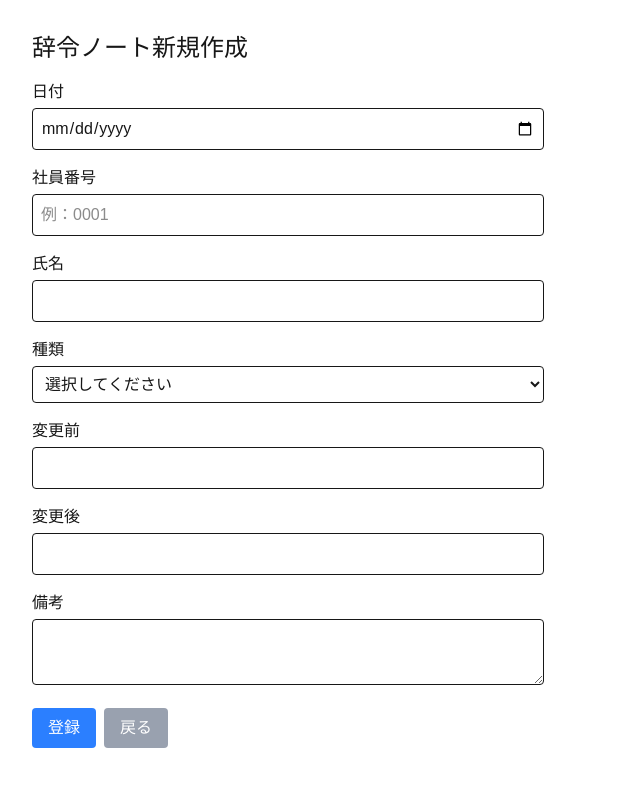
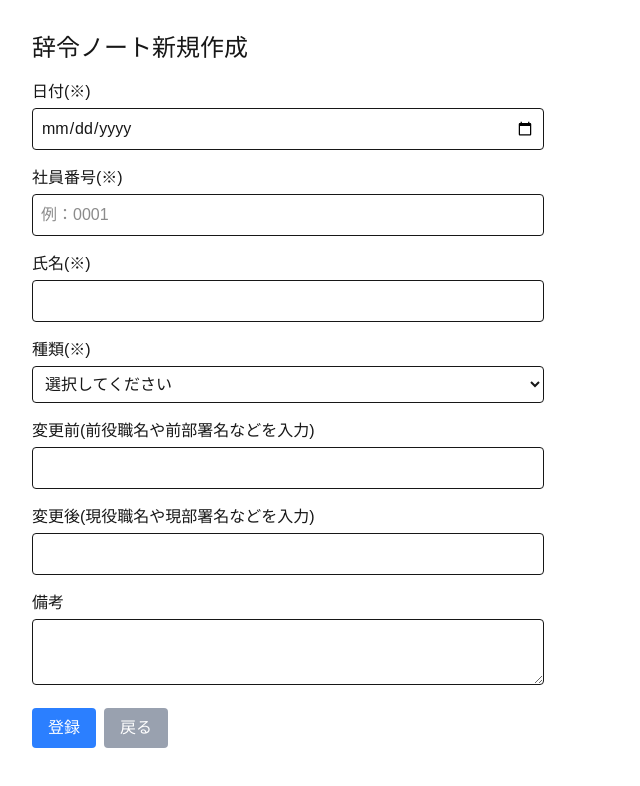
Before and after one commit to yoshiaki-tabuchi/jireinotekanri, a Next.js app: page /personal-notices/new in a window 1280 px wide. Shown: the top 786 px of the page, without its empty margins (0-640 px from the left). Built offline with nearby package versions, Linux system fonts and the light colour scheme.

Commit message:
新規登録画面表示文字列修正

```diff
--- a/app/personal-notices/new/page.tsx
+++ b/app/personal-notices/new/page.tsx
@@ -77,7 +77,7 @@ export default function PersonalNoticeNewPage() {
 
             <form onSubmit={handleSubmit} className="space-y-4 max-w-lg">
                 <div>
-                    <label className="block mb-1">日付</label>
+                    <label className="block mb-1">日付(※)</label>
                     <input
                         type="date"
                         name="date"
@@ -89,7 +89,7 @@ export default function PersonalNoticeNewPage() {
                 </div>
 
                 <div>
-                    <label className="block mb-1">社員番号</label>
+                    <label className="block mb-1">社員番号(※)</label>
                     <input
                         type="text"
                         name="employee_id"
@@ -102,7 +102,7 @@ export default function PersonalNoticeNewPage() {
                 </div>
 
                 <div>
-                    <label className="block mb-1">氏名</label>
+                    <label className="block mb-1">氏名(※)</label>
                     <input
                         type="text"
                         name="name"
@@ -114,7 +114,7 @@ export default function PersonalNoticeNewPage() {
                 </div>
 
                 <div>
-                    <label className="block mb-1">種類</label>
+                    <label className="block mb-1">種類(※)</label>
                     <select
                         name="category"
                         value={formData.category}
@@ -132,7 +132,7 @@ export default function PersonalNoticeNewPage() {
                 </div>
 
                 <div>
-                    <label className="block mb-1">変更前</label>
+                    <label className="block mb-1">変更前(前役職名や前部署名などを入力)</label>
                     <input
                         type="text"
                         name="before_change"
@@ -143,7 +143,7 @@ export default function PersonalNoticeNewPage() {
                 </div>
 
                 <div>
-                    <label className="block mb-1">変更後</label>
+                    <label className="block mb-1">変更後(現役職名や現部署名などを入力)</label>
                     <input
                         type="text"
                         name="after_change"
```
